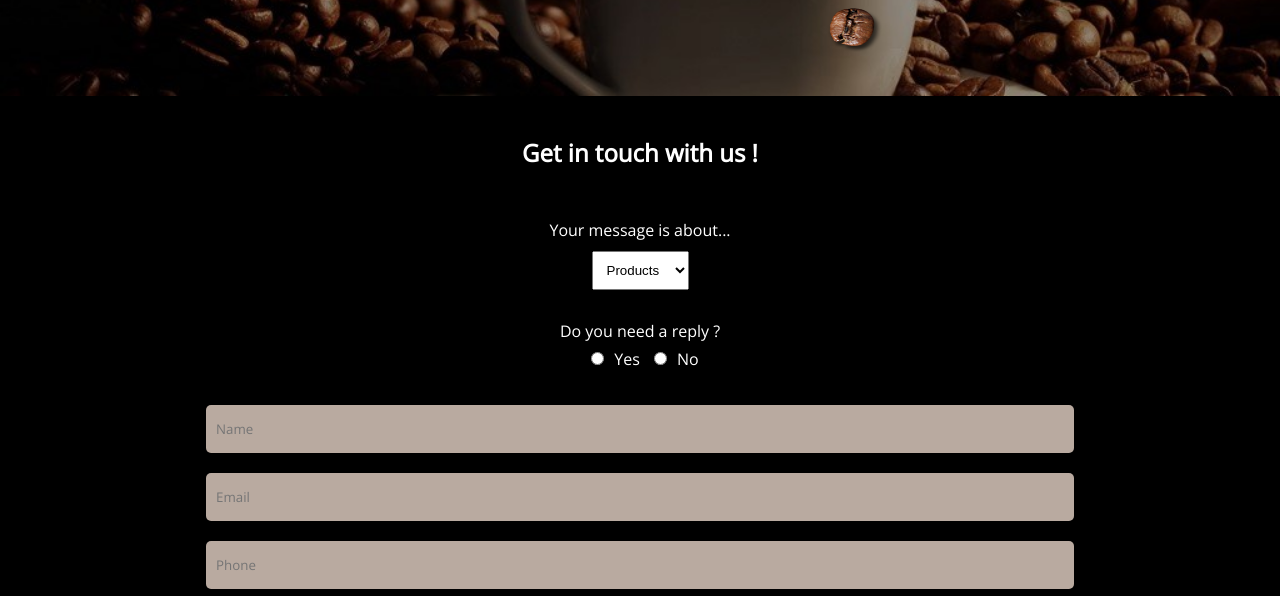
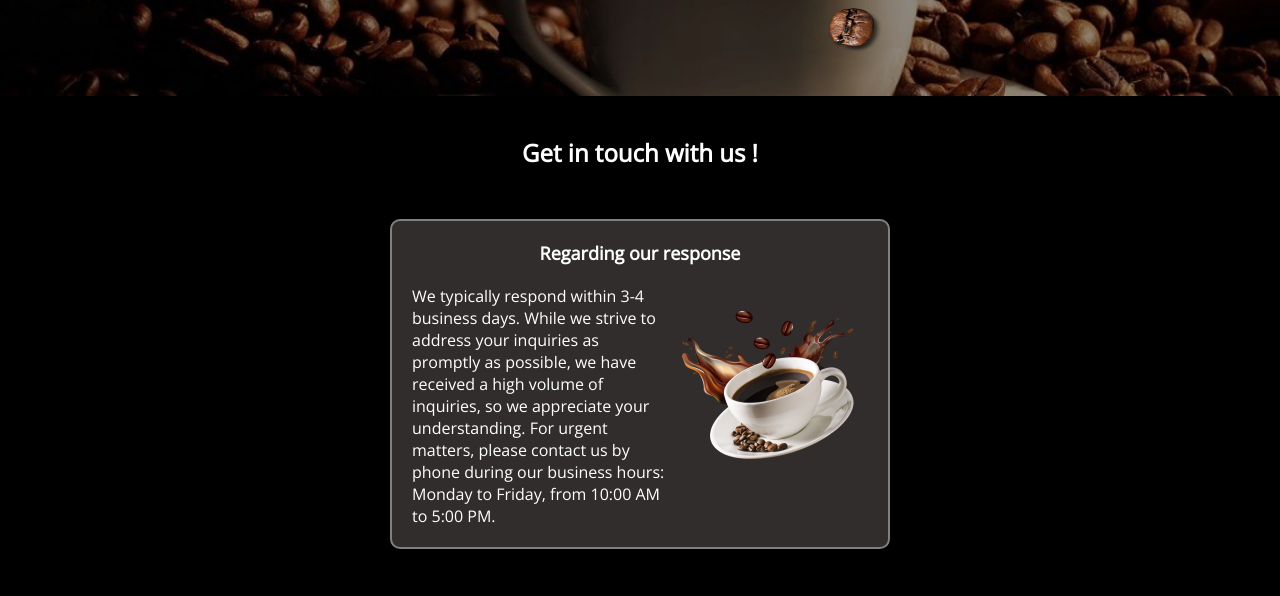
Before and after one commit to Chinatsu0820/responsive-static-website, a plain HTML site: page pages/contact.html in a window 1280 px wide. Shown: the part 326-922 px from the top of the page. Drawn offline with nearby package versions, Linux system fonts and the light colour scheme; a web font is replaced by a local one.

Commit message:
add boxmodel and float to a contact page

```diff
--- a/css/style.css
+++ b/css/style.css
@@ -71,14 +71,15 @@ nav {
     /* 一番上のレイヤーにする */
     right: -100%;
     background: rgba(255, 255, 255, 0.735);
-    transition: .5s;
     list-style: none;
     padding: 2rem;
     top:3rem;
+    transition: 1s;
 }
 
 .header-menu-mobile.active {
     right: 0;
+    transition: 1s;
 }
 
 .header-menu-button-m {
@@ -548,6 +549,35 @@ nav {
     text-align: center;
 }
 
+.contact-container h2 {
+    margin-top: 2rem;
+    margin-bottom: 5rem;
+}
+
+.contact-description {
+    margin: 3rem;
+    padding: 2rem;
+    background-color: rgb(49, 45, 45);
+    border: 0.2rem solid gray;
+    border-radius: 1rem;
+    text-align: center;
+}
+
+.contact-description-title {
+    font-weight: bold;
+    font-size: large;
+    margin-bottom: 2rem;
+}
+
+.contact-description img {
+    max-width: 100%;
+}
+
+.contact-description-text {
+    height: 20vh;
+    overflow-y: scroll;
+}
+
 .contact-kinds {
     margin: 2rem;
 }
@@ -566,12 +596,6 @@ nav {
     display: inline;
     margin: 1rem;
     font-family: 'Open Sans', sans-serif;
-}
-
-
-.contact-container h2 {
-    margin-top: 2rem;
-    margin-bottom: 5rem;
 }
 
 .c-form-input {
@@ -605,6 +629,24 @@ input[type=submit]:hover {
     height: 20vh;
 }
 
+
+/* -- for desktop --*/
+@media screen and (min-width: 427px) {
+    .contact-description {
+        max-width: 50rem;
+        margin: 5rem auto;
+    }
+
+    .contact-description img {
+        float: right;
+    }
+
+    .contact-description-text {
+    overflow-y:visible;
+    text-align: left;
+    height: auto;
+    }
+}
 
 /*------------- FOOTER --------------*/
 
--- a/pages/contact.html
+++ b/pages/contact.html
@@ -43,9 +43,26 @@
     </header>
 
     <!------------- MAIN ------------->
-    <div class="contact-container">
+    <main class="contact-container">
+
         <h2>Get in touch with us !</h2>
 
+        <!-- description -->
+        <div class="contact-description">
+
+            <p class="contact-description-title">
+                Regarding our response</p>
+
+            <img src="../imgs/contact-coffee.png" alt="This is a illustration of a cup of coffee">
+
+            <p class="contact-description-text">
+                We typically respond within 3-4 business days. While we strive to address your inquiries
+                as promptly as possible, we have received a high volume of inquiries, so we appreciate
+                your understanding. For urgent matters, please contact us by phone during
+                our business hours: Monday to Friday, from 10:00 AM to 5:00 PM.</p>
+        </div>
+
+        <!-- contact form -->
         <form>
             <!-- select box -->
             <div class="contact-kinds">
@@ -68,13 +85,13 @@
             <!-- write form -->
             <input class="c-form-input" name="name" type="text" placeholder="Name"><br>
             <input class="c-form-input" name="email" type="email" placeholder="Email"><br>
-            <input class="c-form-input" id="num" name="phone" type="number" placeholder="Phone"><br>
+            <input class="c-form-input" id="num" name="phone" type="text" placeholder="Phone"><br>
             <textarea class="c-form-input" id="comment" name="comment" placeholder="Message"></textarea>
 
             <!-- submit button -->
             <input type="submit" value="Submit">
         </form>
-    </div>
+    </main>
 
 
 
```
Also changed, not shown: imgs/contact-coffee.png (added).
